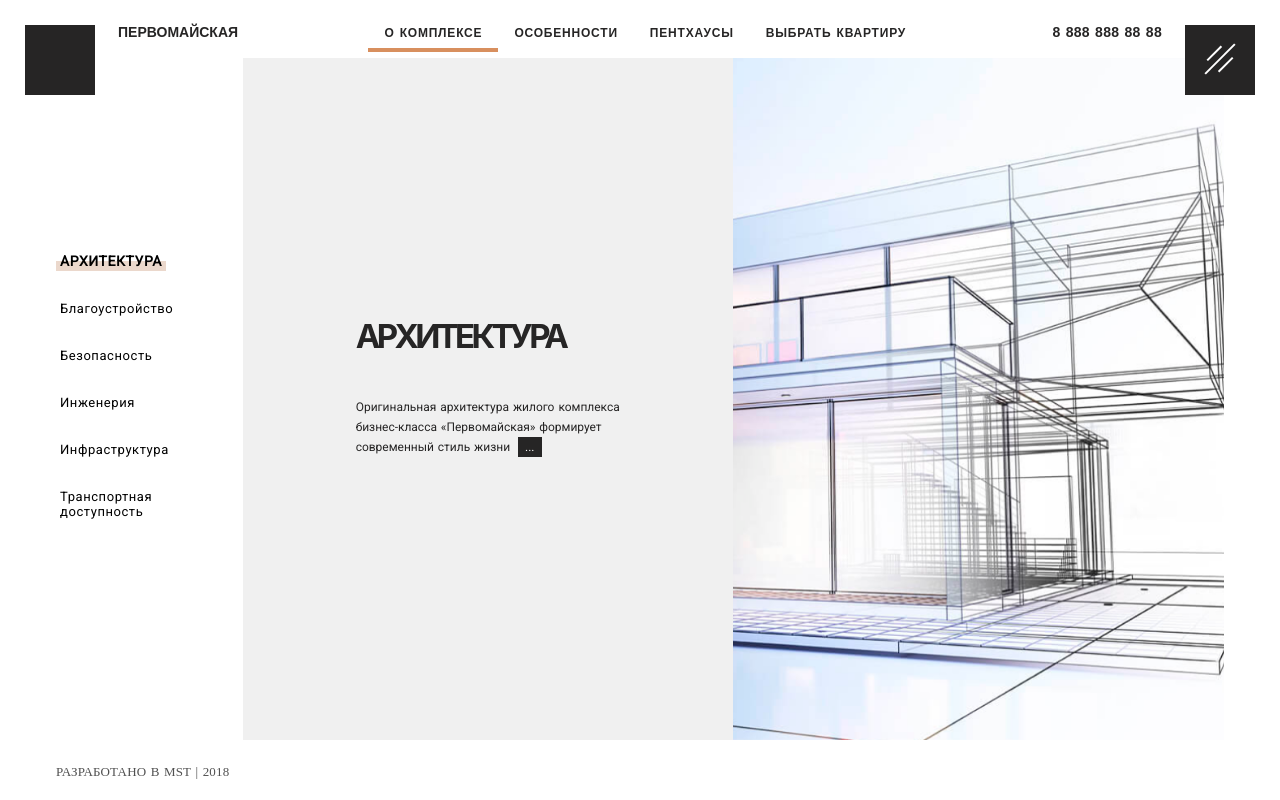
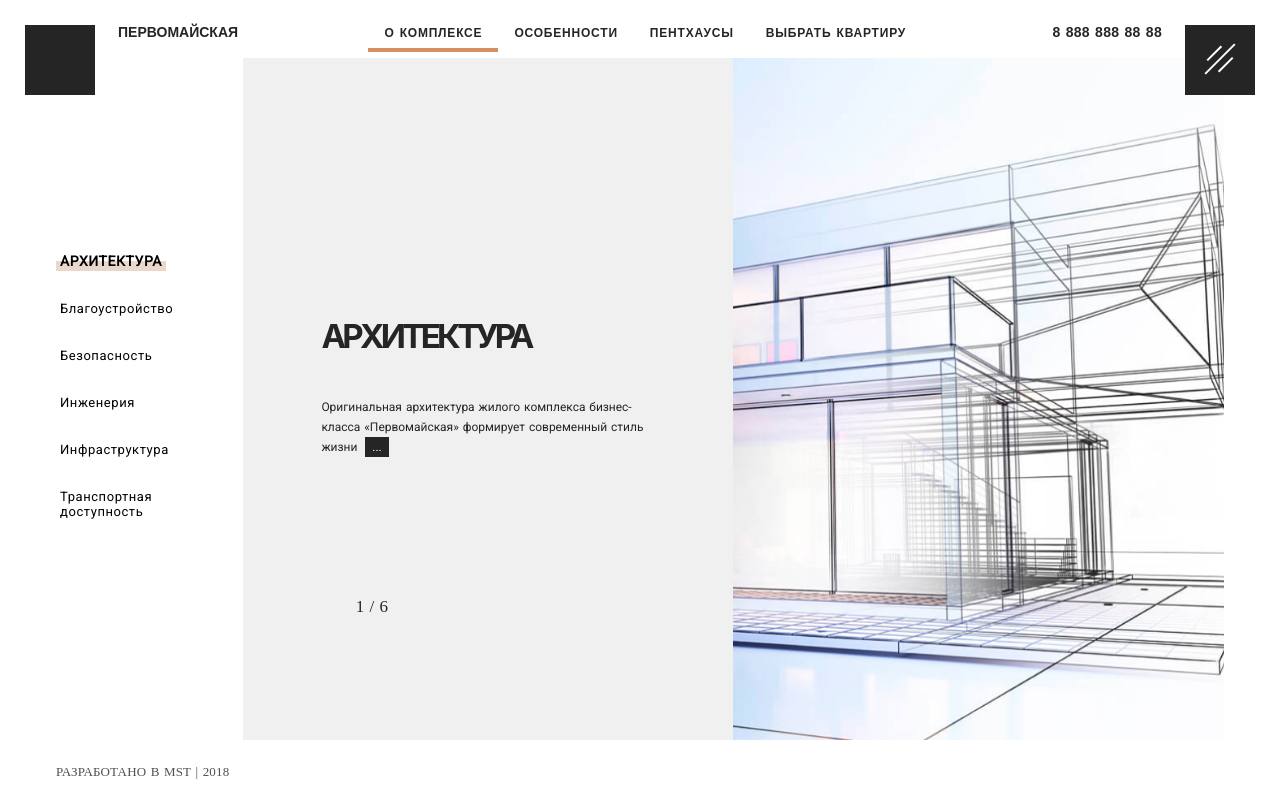
Before and after one commit to EvgenyFrol/NuxtTest, a Nuxt app: page / in a window 1280 px wide. Built offline with nearby package versions, Linux system fonts and the light colour scheme.

Commit message:
FEAT dist, index.html

```diff
--- a/components/Card.vue
+++ b/components/Card.vue
@@ -189,6 +189,11 @@ export default {
 
   @media (max-width: 1440px) {
 
+    &__desc {
+      left: 8%;
+      width: 35%;
+    }
+
     &__title {
       font-size: 33px;
       line-height: 38px;
@@ -197,26 +202,18 @@ export default {
     &__text {
       font-size: 12px;
       line-height: 20px;
-  }
-
-    &__number {
-      bottom: -119px;
-      font-size: 15px;
-      line-height: 17px;
     }
   }
 
   @media (max-width:1024px) {
-
-    &__title {
-      font-size: 22px;
-      line-height: 25px;
-      padding: 0 0 20px 0;
+    &__desc {
+      left: 6%;
+      width: 40%;
     }
 
     &__text {
       font-size: 12px;
-      line-height: 20px;
+      line-height: 15px;
     }
 
     &__number {
```
Also changed, not shown: 12 other files (tests, documents, lock files or other folders).
